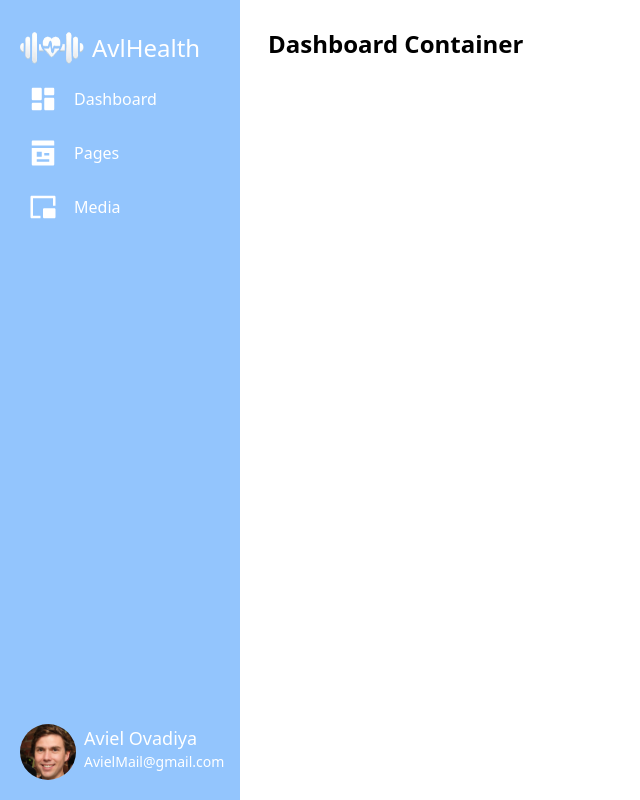
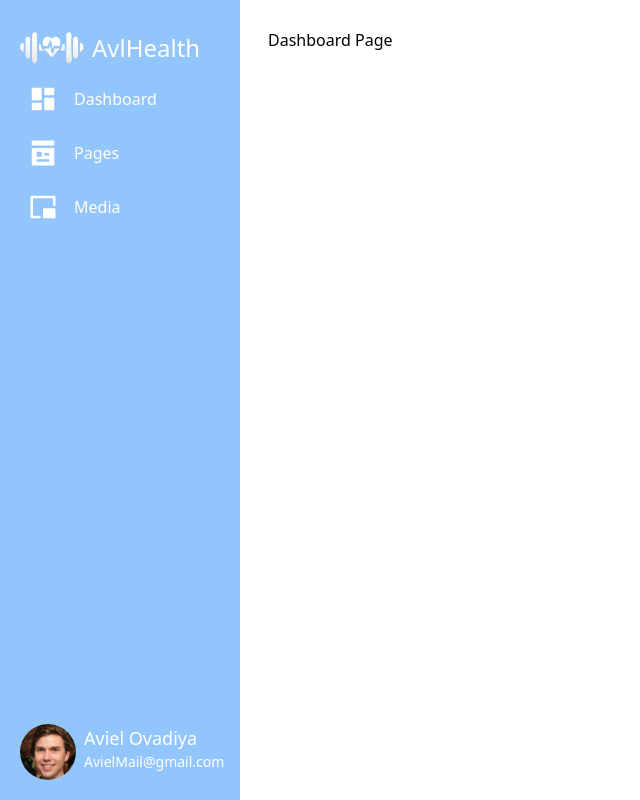
Before and after one commit to AvielO/avlprog, a React (Vite) app: page /dashboard in a window 1280 px wide. Shown: the whole page, without its empty margins (0-640 px from the left). Built offline with nearby package versions, Linux system fonts and the light colour scheme.

Commit message:
Material UI installed to project

```diff
--- a/index.html
+++ b/index.html
@@ -3,6 +3,12 @@
   <head>
     <meta charset="UTF-8" />
     <meta name="viewport" content="width=device-width, initial-scale=1.0" />
+    <link rel="preconnect" href="https://fonts.googleapis.com" />
+    <link rel="preconnect" href="https://fonts.gstatic.com" crossorigin />
+    <link
+      rel="stylesheet"
+      href="https://fonts.googleapis.com/css2?family=Roboto:wght@300;400;500;700&display=swap"
+    />
     <title>AvielProg</title>
   </head>
   <body>
--- a/package.json
+++ b/package.json
@@ -10,6 +10,12 @@
     "preview": "vite preview"
   },
   "dependencies": {
+    "@emotion/react": "^11.14.0",
+    "@emotion/styled": "^11.14.0",
+    "@fontsource/roboto": "^5.1.0",
+    "@mui/icons-material": "^6.2.0",
+    "@mui/material": "^6.2.0",
+    "@mui/x-charts": "^7.23.1",
     "@types/react-router": "^5.1.20",
     "@types/react-router-dom": "^5.3.3",
     "react": "^18.3.1",
--- a/src/Pages/DashboardPage/DashboardPage.tsx
+++ b/src/Pages/DashboardPage/DashboardPage.tsx
@@ -1,5 +1,8 @@
+
 const DashboardPage = () => {
-  return <div className="text-2xl font-semibold">Dashboard Container</div>;
+  return <div>
+    Dashboard Page
+  </div>;
 };
 
 export default DashboardPage;
```
Also changed, not shown: 1 other file (tests, documents, lock files or other folders).
